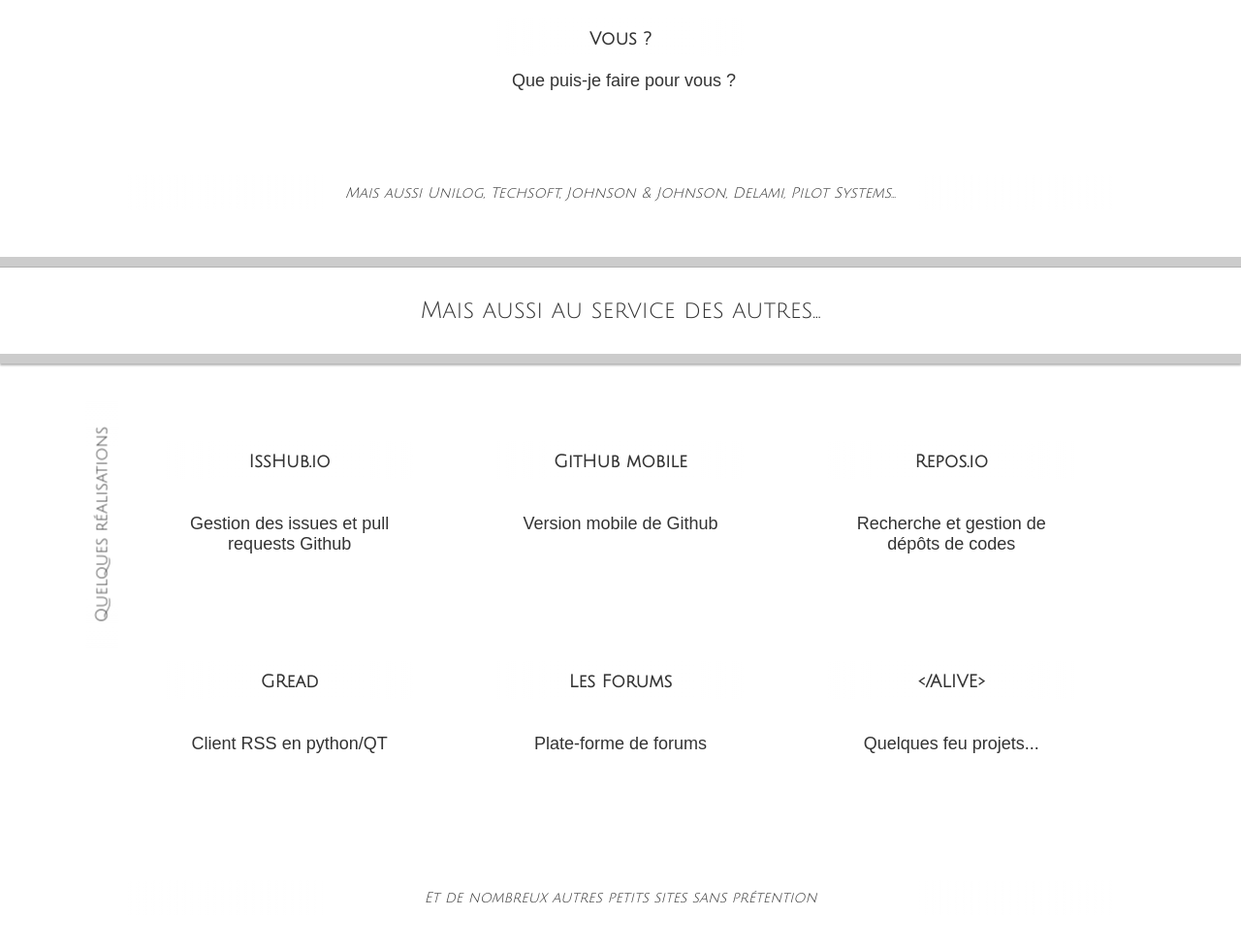
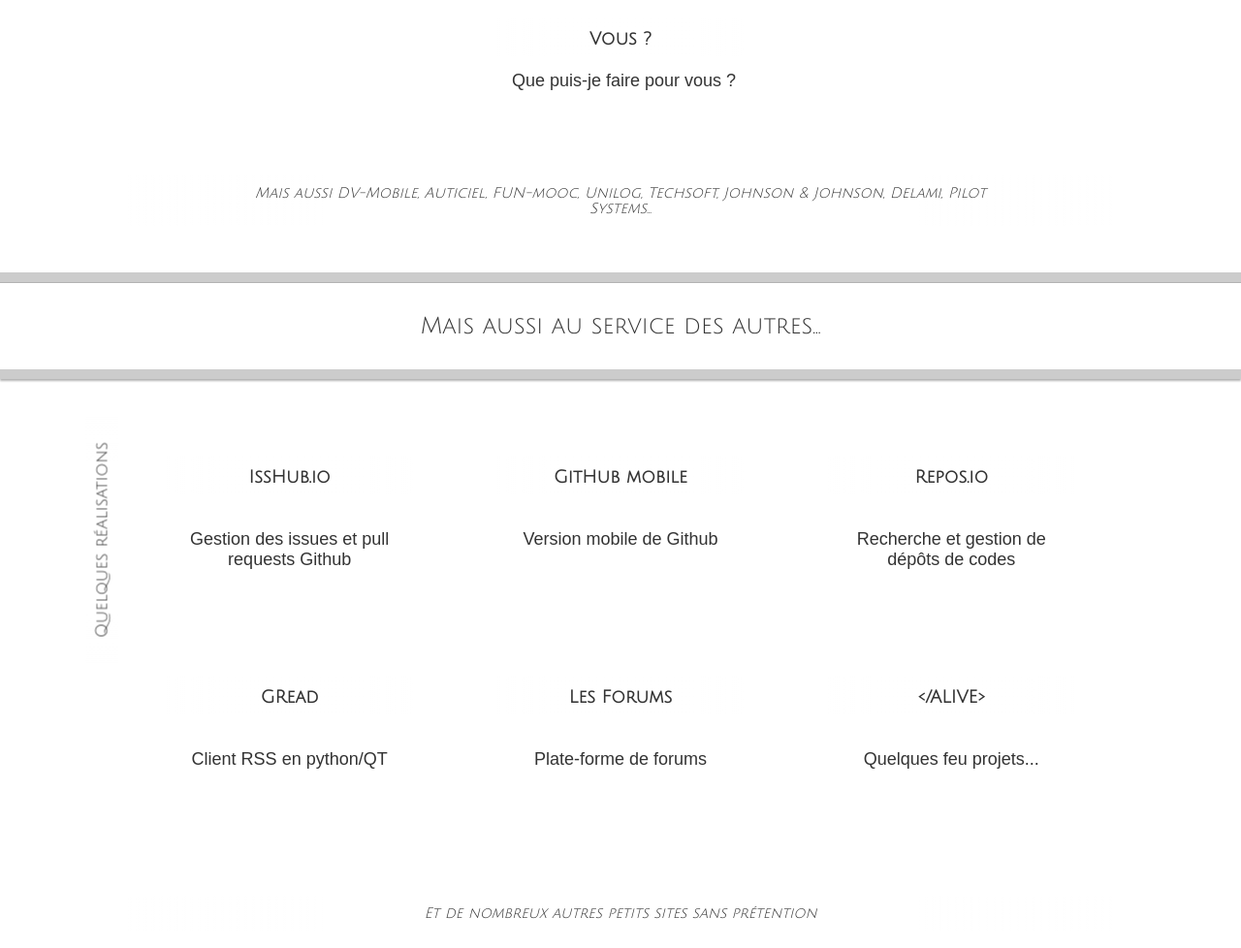
Before and after one commit to twidi/twidi.com, a plain HTML site: page index.html in a window 1280 px wide. Shown: the part 1082-2060 px from the top of the page at 97% size. Drawn offline with Linux system fonts and the light colour scheme; a web font is replaced by a local one.

Commit message:
Add dv, auticiel, fun

```diff
--- a/index.html
+++ b/index.html
@@ -259,7 +259,7 @@
                     </div>
                 </article><!--
              --><p class="more">
-                    Mais aussi Unilog, Techsoft, Johnson &amp; Johnson, Delami, Pilot Systems...
+                    Mais aussi DV-Mobile, Auticiel, FUN-mooc, Unilog, Techsoft, Johnson &amp; Johnson, Delami, Pilot Systems...
                 </p>
             </section>
             <section class="secondary-section">
```
